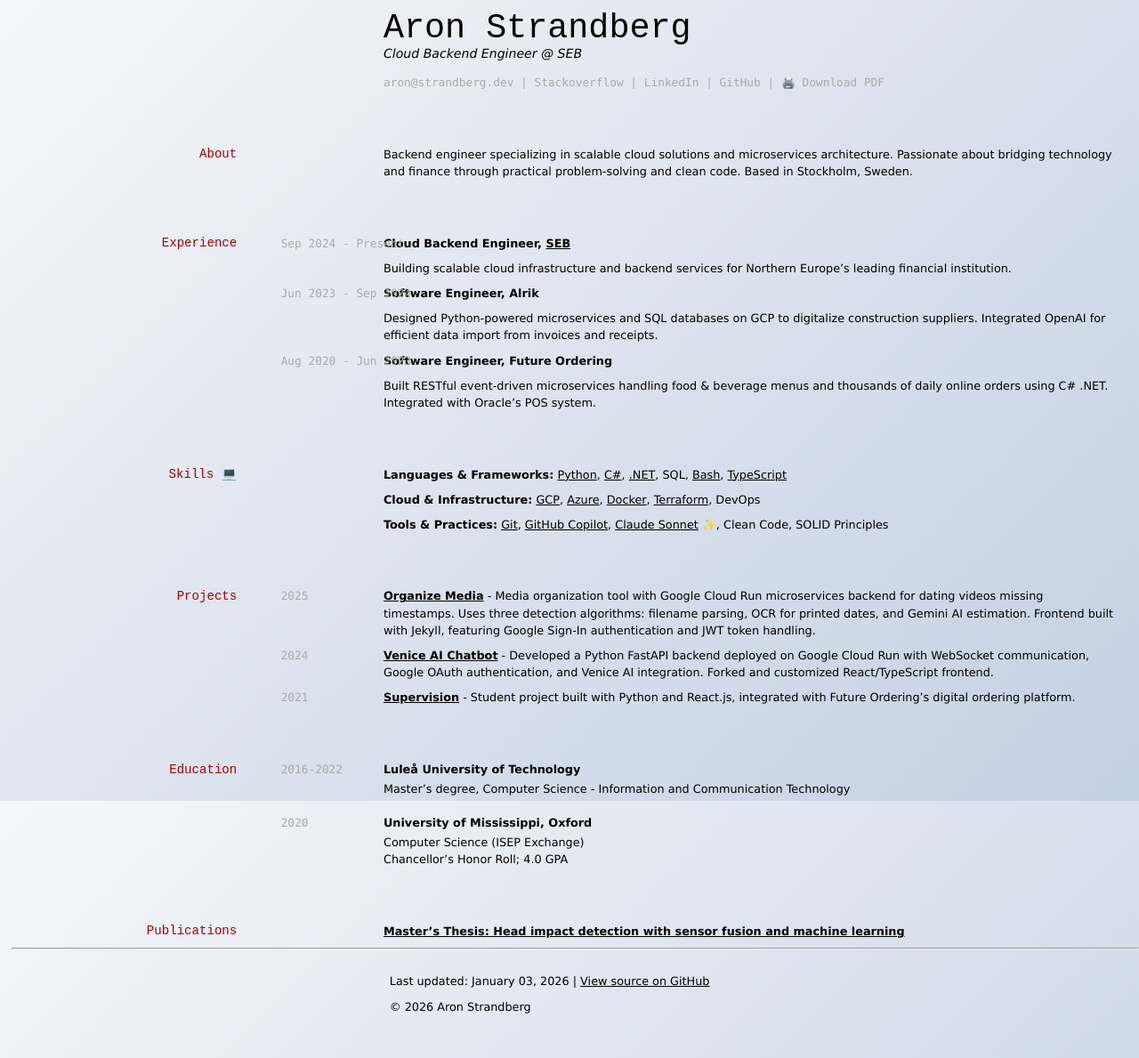
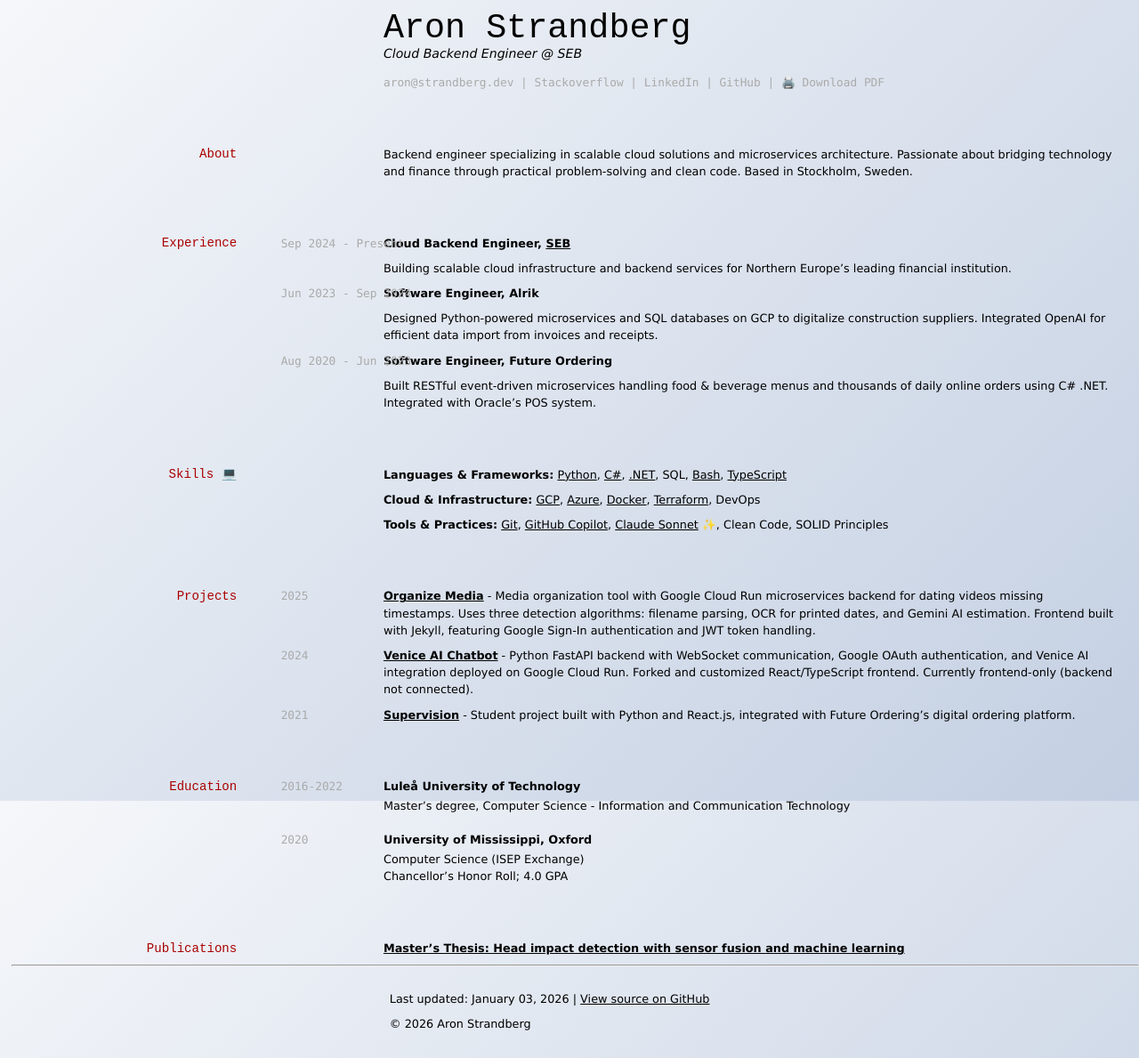
Before and after one commit to astrberg/strandberg.dev, a Jekyll site: the page built from index.md, in a window 1280 px wide. Shown: the whole page at 89% size. Built offline with Jekyll 4.4.1, drawn with Linux system fonts in a browser that asks for light colours.

Commit message:
adds ai strandberg dev

```diff
--- a/index.md
+++ b/index.md
@@ -49,7 +49,7 @@
 **[Organize Media](/organize-media/)** - Media organization tool with Google Cloud Run microservices backend for dating videos missing timestamps. Uses three detection algorithms: filename parsing, OCR for printed dates, and Gemini AI estimation. Frontend built with Jekyll, featuring Google Sign-In authentication and JWT token handling.
 
 `2024`
-**[Venice AI Chatbot](https://github.com/astrberg/chatbot-ui){:target="_blank"}** - Developed a Python FastAPI backend deployed on Google Cloud Run with WebSocket communication, Google OAuth authentication, and Venice AI integration. Forked and customized React/TypeScript frontend.
+**[Venice AI Chatbot](https://ai.strandberg.dev){:target="_blank"}** - Python FastAPI backend with WebSocket communication, Google OAuth authentication, and Venice AI integration deployed on Google Cloud Run. Forked and customized React/TypeScript frontend. Currently frontend-only (backend not connected).
 
 `2021`
 **[Supervision](https://www.youtube.com/watch?v=oNadSzKORkI){:target="_blank"}** - Student project built with Python and React.js, integrated with Future Ordering's digital ordering platform.
```
